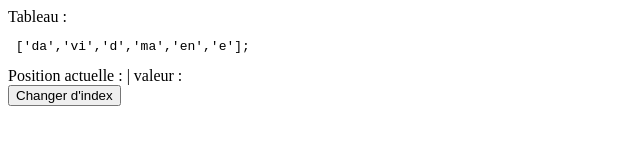
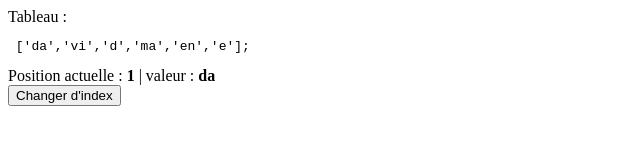
Before and after one commit to davmaene/challenge-1, a plain HTML site: page index.html in a window 1280 px wide. Shown: the full height of the page, 0-640 px from the left. Drawn offline with Linux system fonts and the light colour scheme.

Commit message:
up me line

```diff
--- a/index.html
+++ b/index.html
@@ -4,12 +4,12 @@
     <meta charset="UTF-8">
     <meta http-equiv="X-UA-Compatible" content="IE=edge">
     <meta name="viewport" content="width=device-width, initial-scale=1.0">
-    <title>doc</title>
+    <title>document</title>
 </head>
 <body>
     <div class="tab">
         <span>Tableau :<pre> ['da','vi','d','ma','en','e'];</pre></span>
-        <span>Position actuelle : <span id="postion"></span> | valeur : <span id="valeur"></span></span> <br>
+        <span>Position actuelle : <b id="postion"></b> | valeur : <b id="value"></b></span> <br>
         <button id="btn">
             <span>Changer d'index</span>
         </button>
--- a/index.js
+++ b/index.js
@@ -1,5 +1,6 @@
 (() => {
     let i = 0;
+
     const arr = [
         'da',
         'vi',
@@ -9,13 +10,19 @@
         'e'
     ];
 
-    const _handleClick = () => {
-        if(i <= arr.length) i++;
+    const _handleClick = (initialize) => {
+
+        if(i <= arr.length) initialize ? i = 0 :  i++;
         else i = 0;
 
+        document.getElementById("postion").innerHTML = i + 1;
+        document.getElementById("value").innerHTML = arr[i];
+    }
+    _handleClick(true);
 
+    document.getElementById("btn").onclick = (e) => {
+        e.preventDefault()
+        _handleClick()
     }
 
-    document.getElementById("btn").onclick = _handleClick
-
 })()
```
